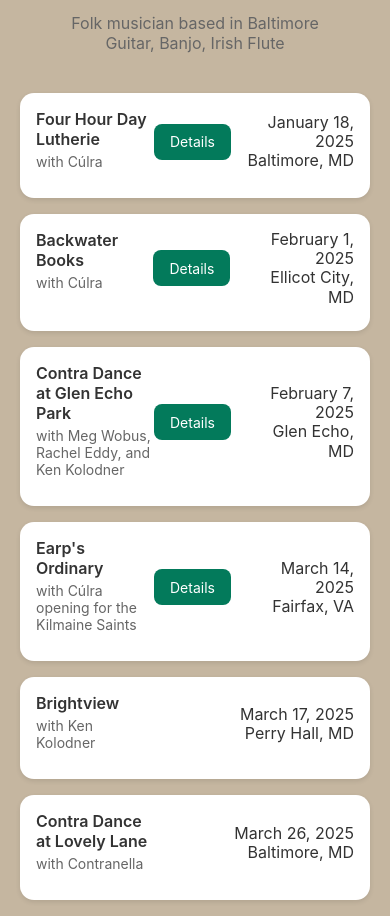
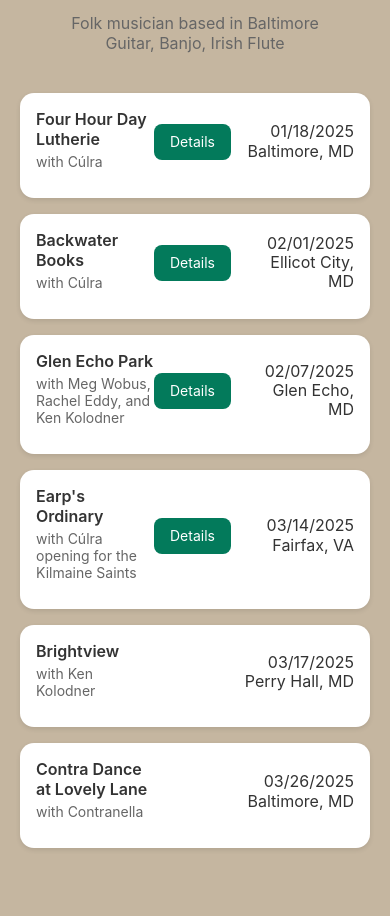
Before and after one commit to charleybellermusic/show-schedule, a plain HTML site: page index.html in a window 390 px wide. Shown: the part 184-1100 px from the top of the page. After the commit the page ends 1068 px from the top, so only its background shows below. Drawn offline with Linux system fonts and the light colour scheme.

Commit message:
Updated styling to look better on mobile

```diff
--- a/index.html
+++ b/index.html
@@ -64,8 +64,6 @@
         .date-location {
             text-align: right;
             flex-grow: 1;
-            width: 140px;  /* Fixed width for consistent alignment */
-
         }
 
         .venue {
@@ -120,7 +118,7 @@
                 <div class="card-right">
                     <a href="https://www.facebook.com/events/1610027859592809/" class="ticket-link">Details</a>
                     <div class="date-location">
-                        <div class="show-date">January 18, 2025</div>
+                        <div class="show-date">01/18/2025</div>
                         <div class="location">Baltimore, MD</div>
                     </div>
                 </div>
@@ -136,7 +134,7 @@
                 <div class="card-right">
                     <a href="https://backwaterbooks.com/event/2025-02-01/backwater-sessions-culra" class="ticket-link">Details</a>
                     <div class="date-location">
-                        <div class="show-date">February 1, 2025</div>
+                        <div class="show-date">02/01/2025</div>
                         <div class="location">Ellicot City, MD</div>
                     </div>
                 </div>
@@ -146,13 +144,13 @@
         <div class="show-card">
             <div class="card-main">
                 <div class="card-left">
-                    <div class="venue">Contra Dance at Glen Echo Park</div>
+                    <div class="venue">Glen Echo Park</div>
                     <div class="group">with Meg Wobus, Rachel Eddy, and Ken Kolodner</div>
                 </div>
                 <div class="card-right">
                     <a href="https://www.eventbrite.com/e/jordan-kammeyer-calling-to-the-music-of-beller-wobus-kolodner-eddy-tickets-1130010374449" class="ticket-link">Details</a>
                     <div class="date-location">
-                        <div class="show-date">February 7, 2025</div>
+                        <div class="show-date">02/07/2025</div>
                         <div class="location">Glen Echo, MD</div>
                     </div>
                 </div>
@@ -168,7 +166,7 @@
                 <div class="card-right">
                     <a href="https://aftontickets.com/event/buyticket/nvjqo80zxo" class="ticket-link">Details</a>
                     <div class="date-location">
-                        <div class="show-date">March 14, 2025</div>
+                        <div class="show-date">03/14/2025</div>
                         <div class="location">Fairfax, VA</div>
                     </div>
                 </div>
@@ -183,7 +181,7 @@
                 </div>
                 <div class="card-right">
                     <div class="date-location">
-                        <div class="show-date">March 17, 2025</div>
+                        <div class="show-date">03/17/2025</div>
                         <div class="location">Perry Hall, MD</div>
                     </div>
                 </div>
@@ -198,7 +196,7 @@
                 </div>
                 <div class="card-right">
                     <div class="date-location">
-                        <div class="show-date">March 26, 2025</div>
+                        <div class="show-date">03/26/2025</div>
                         <div class="location">Baltimore, MD</div>
                     </div>
                 </div>
```
